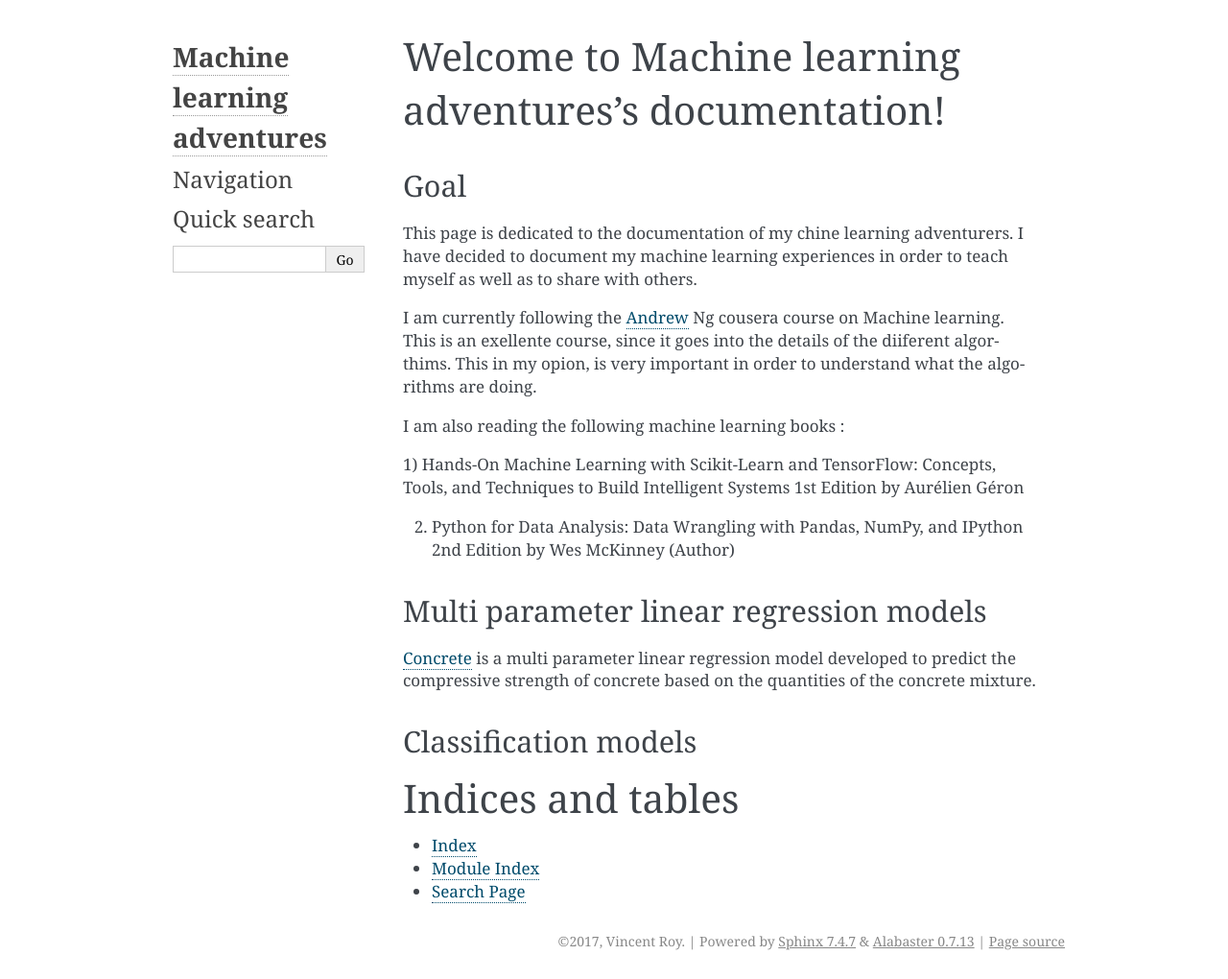
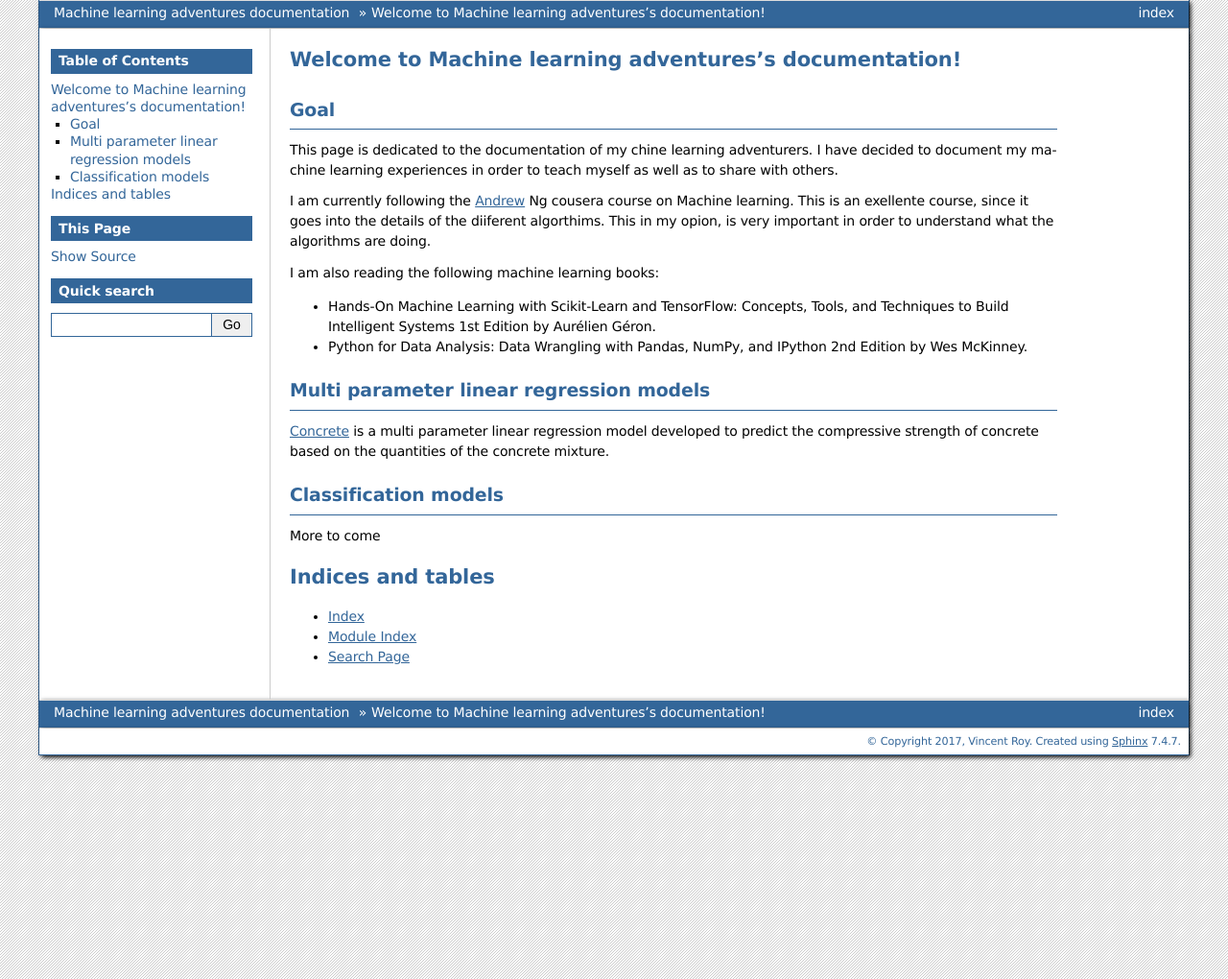
Before and after one commit to vinoroy/machineAdventures, a Sphinx documentation site: the page built from docs/index.rst, in a window 1280 px wide. Shown: the whole page at 96% size. Built offline with Sphinx 7.4.7, drawn with Linux system fonts in a browser that asks for light colours.

```diff
--- a/docs/conf.py
+++ b/docs/conf.py
@@ -82,7 +82,7 @@ todo_include_todos = False
 # The theme to use for HTML and HTML Help pages.  See the documentation for
 # a list of builtin themes.
 #
-html_theme = 'alabaster'
+html_theme = 'bizstyle'
 
 # Theme options are theme-specific and customize the look and feel of a theme
 # further.  For a list of options available for each theme, see the
@@ -100,15 +100,15 @@ html_static_path = ['_static']
 #
 # This is required for the alabaster theme
 # refs: http://alabaster.readthedocs.io/en/latest/installation.html#sidebars
-html_sidebars = {
-    '**': [
-        'about.html',
-        'navigation.html',
-        'relations.html',  # needs 'show_related': True theme option to display
-        'searchbox.html',
-        'donate.html',
-    ]
-}
+#html_sidebars = {
+#    '**': [
+#        'about.html',
+#        'navigation.html',
+#        'relations.html',  # needs 'show_related': True theme option to display
+#        'searchbox.html',
+#        'donate.html',
+#    ]
+#}
 
 
 # -- Options for HTMLHelp output ------------------------------------------
--- a/docs/index.rst
+++ b/docs/index.rst
@@ -11,8 +11,6 @@ Welcome to Machine learning adventures's documentation!
    :caption: Contents:
 
 
-
-
 Goal
 ----
 
@@ -24,12 +22,10 @@ of the diiferent algorthims. This in my opion, is very important in order to und
 
 .. _Andrew: https://fr.coursera.org/learn/machine-learning
 
-I am also reading the following machine learning books :
+I am also reading the following machine learning books:
 
-1) Hands-On Machine Learning with Scikit-Learn and TensorFlow: Concepts, Tools, and Techniques to Build Intelligent Systems 1st Edition
-by Aurélien Géron
-
-2) Python for Data Analysis: Data Wrangling with Pandas, NumPy, and IPython 2nd Edition by Wes McKinney (Author)
+- Hands-On Machine Learning with Scikit-Learn and TensorFlow: Concepts, Tools, and Techniques to Build Intelligent Systems 1st Edition by Aurélien Géron.
+- Python for Data Analysis: Data Wrangling with Pandas, NumPy, and IPython 2nd Edition by Wes McKinney.
 
 
 
@@ -47,6 +43,8 @@ quantities of the concrete mixture.
 Classification models
 ---------------------
 
+More to come
+
 
 
 
```
Also changed, not shown: 13 other files.
